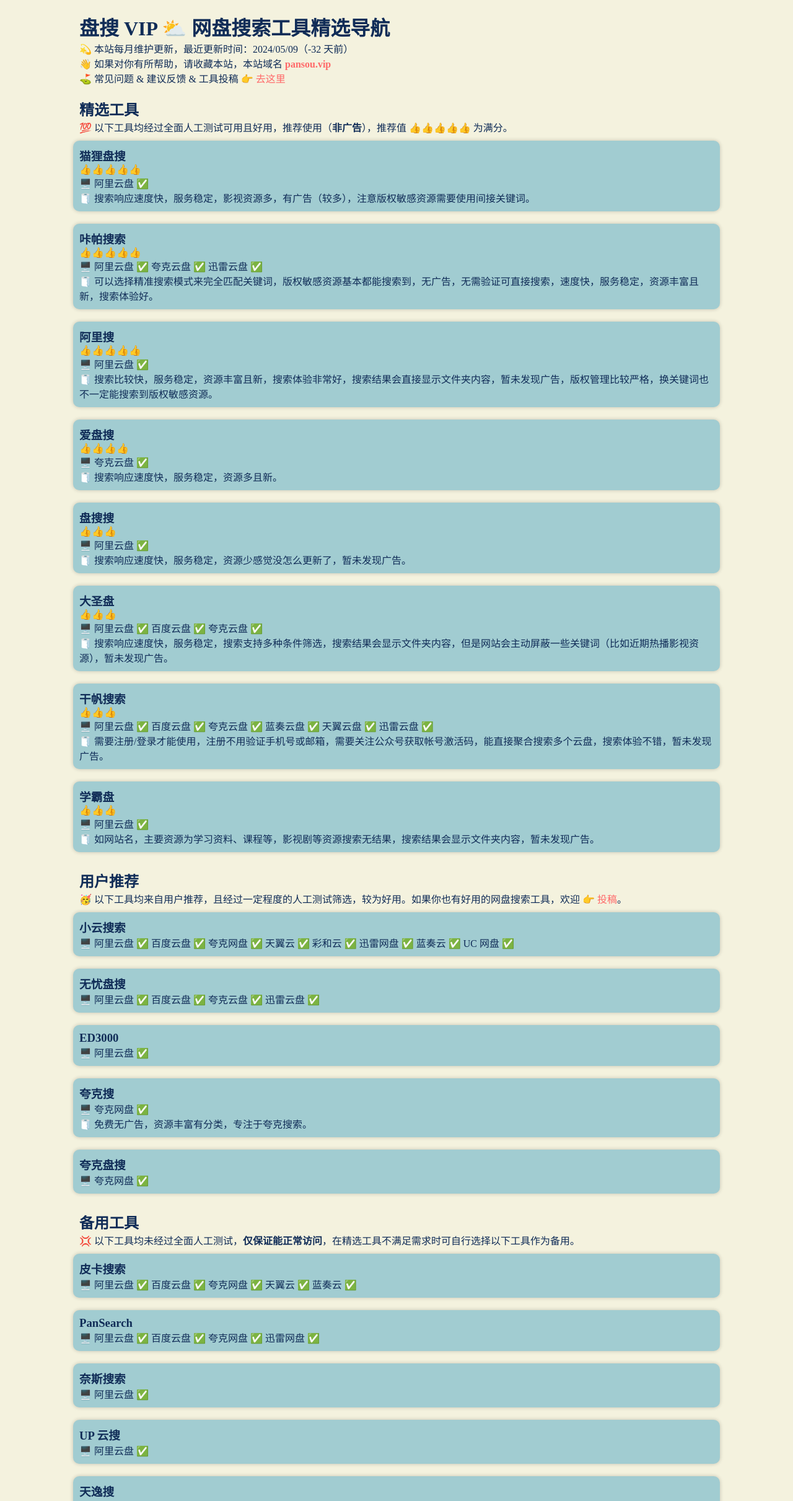
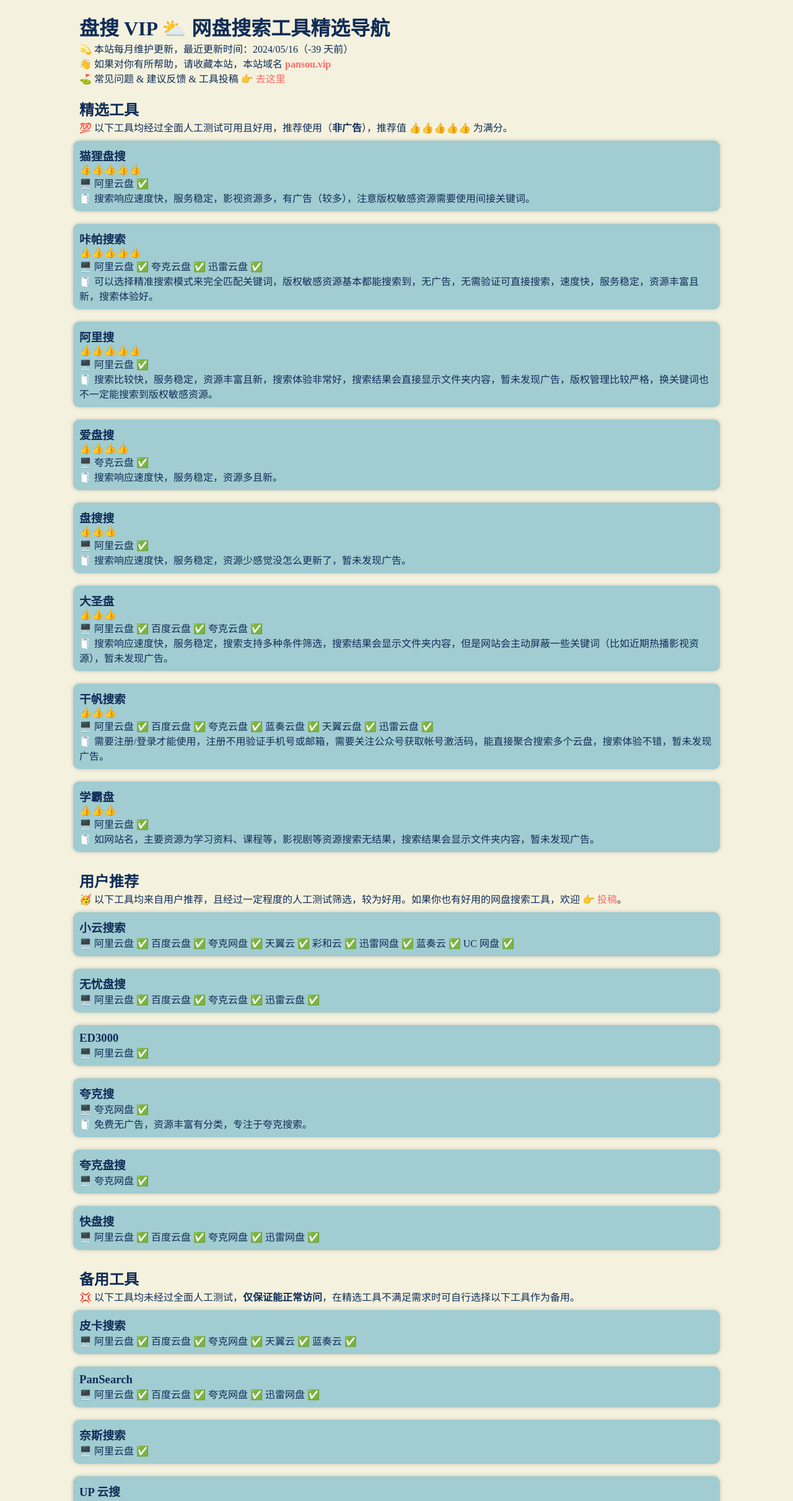
Before and after one commit to rokcso/pansou-vip, a Next.js app: page / in a window 1280 px wide. Shown: the top 2422 px of the page at 62% size. Built offline with nearby package versions, Linux system fonts and the light colour scheme.

Commit message:
add kpanso

```diff
--- a/components/layout.js
+++ b/components/layout.js
@@ -2,7 +2,7 @@
 import Link from "next/link";
 
 export default function Layout({ children }) {
-  const lastUpdateDateString = "2024/05/09";
+  const lastUpdateDateString = "2024/05/16";
   const currentDate = new Date();
   const lastUpdateDate = new Date(lastUpdateDateString);
   const daysAgo = Math.floor(
--- a/public/userRecommendedSitesData.json
+++ b/public/userRecommendedSitesData.json
@@ -38,5 +38,13 @@
         "score": "",
         "platform": "夸克网盘 ✅",
         "briefIntro": ""
+    },
+    {
+        "id": "kpanso_com",
+        "name": "快盘搜",
+        "link": "https://www.kpanso.com/",
+        "score": "",
+        "platform": "阿里云盘 ✅ 百度云盘 ✅ 夸克网盘 ✅ 迅雷网盘 ✅",
+        "briefIntro": ""
     }
 ]
```
Also changed, not shown: 2 other files (tests, documents, lock files or other folders).
